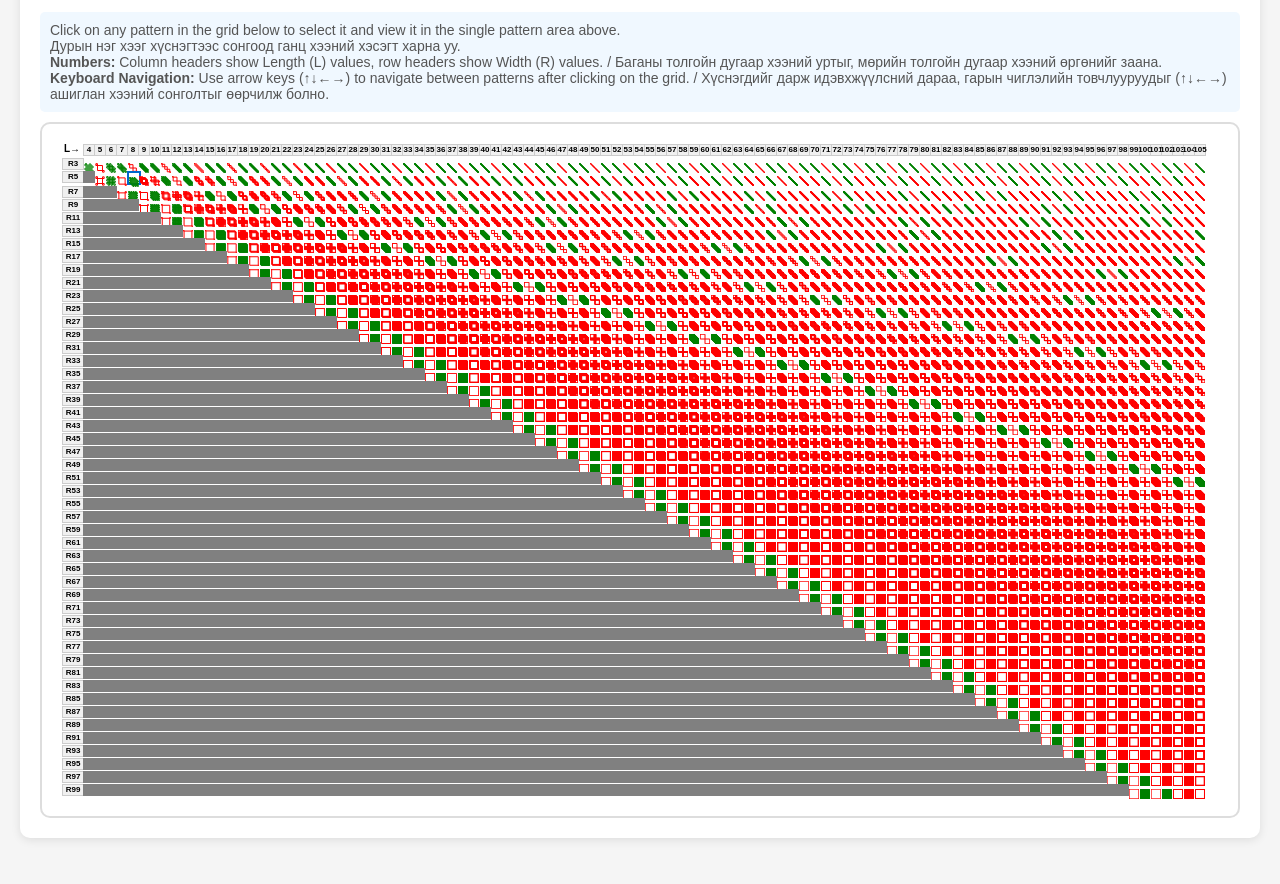
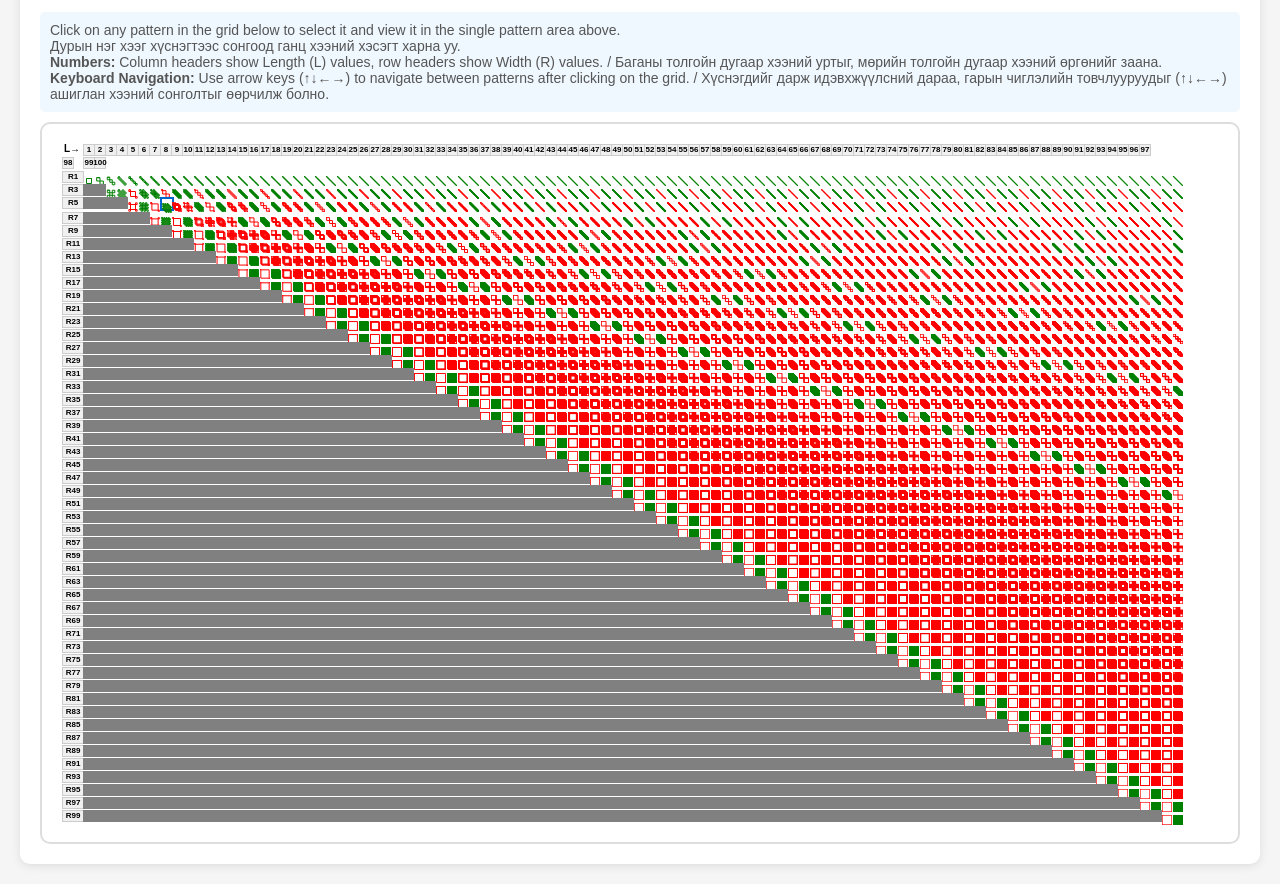
Before and after one commit to namchind/ulzii-pattern, a plain HTML site: page index.html in a window 1280 px wide. Shown: the part 1447-2331 px from the top of the page. Before the commit the page ends 2305 px from the top, so only its background shows below. Drawn offline with Linux system fonts and the light colour scheme.

Commit message:
Updated to start grid from 1,1

```diff
--- a/endless-knot.js
+++ b/endless-knot.js
@@ -191,6 +191,8 @@ function createPatternGrid(containerId, options = {}) {
     const {
         maxL = 20,
         maxR = 20,
+        minL = 1,
+        minR = 1,
         cellSize = 20,
         lineWidth = 1,
         onPatternSelect = null
@@ -236,7 +238,7 @@ function createPatternGrid(containerId, options = {}) {
     colHeaders.appendChild(cornerCell);
 
     // Column headers (L values)
-    for (let lside = 4; lside <= maxL; lside++) {
+    for (let lside = minL; lside <= maxL; lside++) {
         const header = document.createElement('div');
         header.style.width = `${cellSize}px`;
         header.style.height = `${cellSize}px`;
@@ -254,7 +256,7 @@ function createPatternGrid(containerId, options = {}) {
     // Create main grid container
     const mainGrid = document.createElement('div');
     mainGrid.style.display = 'grid';
-    mainGrid.style.gridTemplateColumns = `${cellSize + 10}px repeat(${maxL-3}, ${cellSize}px)`;
+    mainGrid.style.gridTemplateColumns = `${cellSize + 10}px repeat(${maxL-minL+1}, ${cellSize}px)`;
     mainGrid.style.gap = '1px';
 
     // Store cell references for keyboard navigation
@@ -290,7 +292,7 @@ function createPatternGrid(containerId, options = {}) {
 
     function getValidRValues() {
         const rValues = [];
-        for (let r = 3; r <= maxR; r += 2) {
+        for (let r = minR; r <= maxR; r += 2) {
             rValues.push(r);
         }
         return rValues;
@@ -298,13 +300,13 @@ function createPatternGrid(containerId, options = {}) {
 
     function getValidLValues() {
         const lValues = [];
-        for (let l = 4; l <= maxL; l++) {
+        for (let l = minL; l <= maxL; l++) {
             lValues.push(l);
         }
         return lValues;
     }
 
-    for (let rside = 3; rside <= maxR; rside += 2) {
+    for (let rside = minR; rside <= maxR; rside += 2) {
         // Add row header (R value)
         const rowHeader = document.createElement('div');
         rowHeader.style.width = `${cellSize + 10}px`;
@@ -319,7 +321,7 @@ function createPatternGrid(containerId, options = {}) {
         rowHeader.textContent = `R${rside}`;
         mainGrid.appendChild(rowHeader);
 
-        for (let lside = 4; lside <= maxL; lside++) {
+        for (let lside = minL; lside <= maxL; lside++) {
             const cell = document.createElement('div');
             cell.style.width = `${cellSize}px`;
             cell.style.height = `${cellSize}px`;
--- a/index.html
+++ b/index.html
@@ -255,7 +255,7 @@
         // Update pattern grid
         function updatePatternGrid() {
             createPatternGrid('patternGrid', {
-                maxL: 105,
+                maxL: 100,
                 maxR: 99,
                 cellSize: 10,
                 lineWidth: 1,
```
